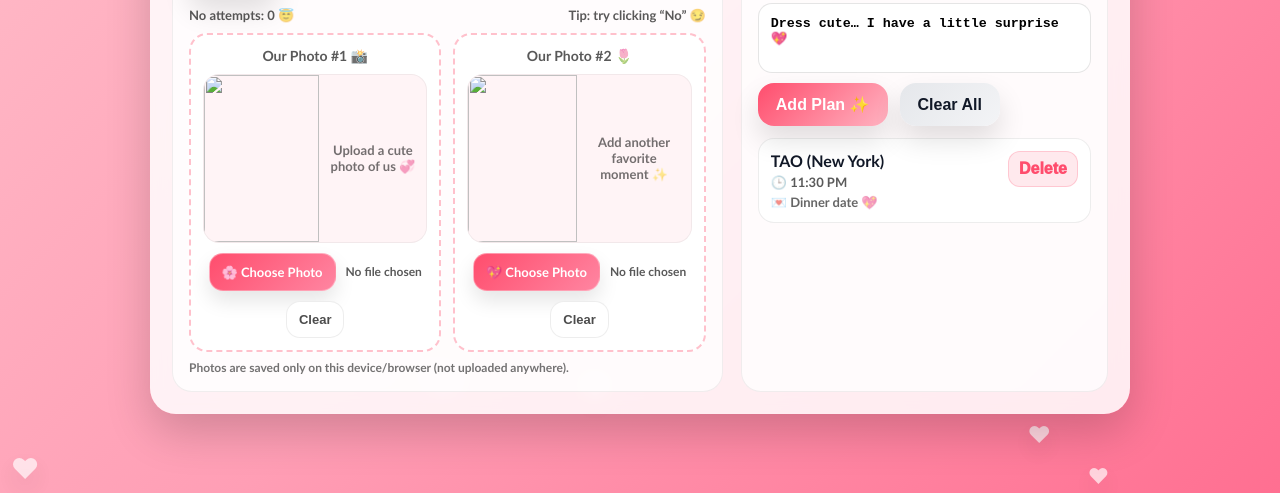
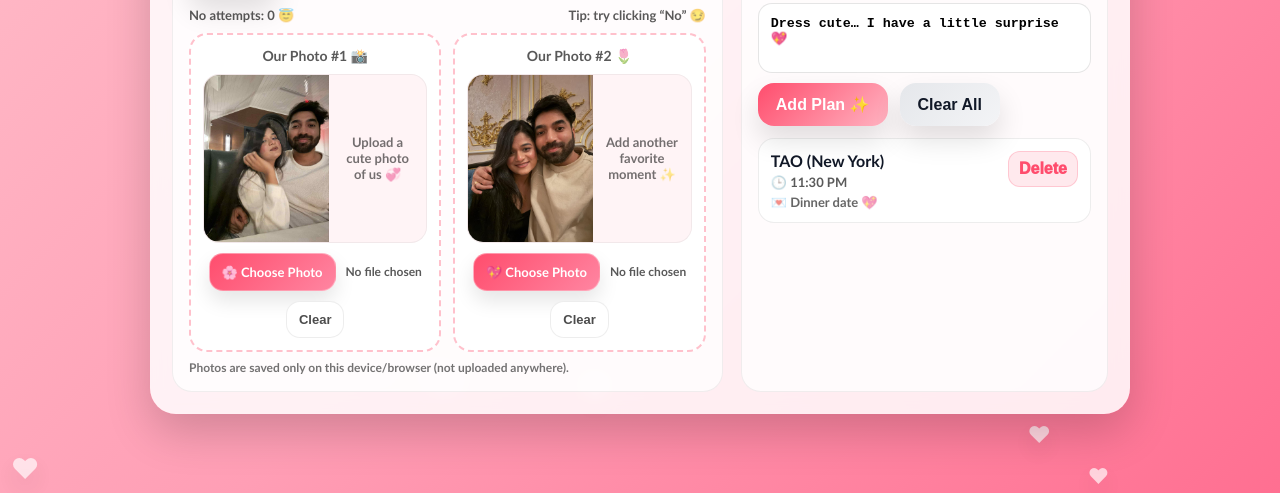
Before and after one commit to AdnanMalik542/valentine, a plain HTML site: page index.html in a window 1280 px wide. Shown: the part 307-800 px from the top of the page. Drawn offline with Linux system fonts and the light colour scheme.

```diff
--- a/index.html
+++ b/index.html
@@ -395,7 +395,7 @@
           <div class="photoBox">
             <h3>Our Photo #1 📸</h3>
             <div class="preview">
-              <img src="Images/ADNANandHRIDITA1" style="display:block;">
+              <img src="Images/ADNANandHRIDITA1.jpg" style="display:block;">
               <div class="placeholder" id="ph1">Upload a cute photo of us 💞</div>
             </div>
             <div class="fileRow">
@@ -410,7 +410,7 @@
           <div class="photoBox">
             <h3>Our Photo #2 🌷</h3>
             <div class="preview">
-              <img src="Images/ADNANandHRIDITA2" style="display:block;">
+              <img src="Images/ADNANandHRIDITA2.jpg" style="display:block;">
               <div class="placeholder" id="ph2">Add another favorite moment ✨</div>
             </div>
             <div class="fileRow">
```
